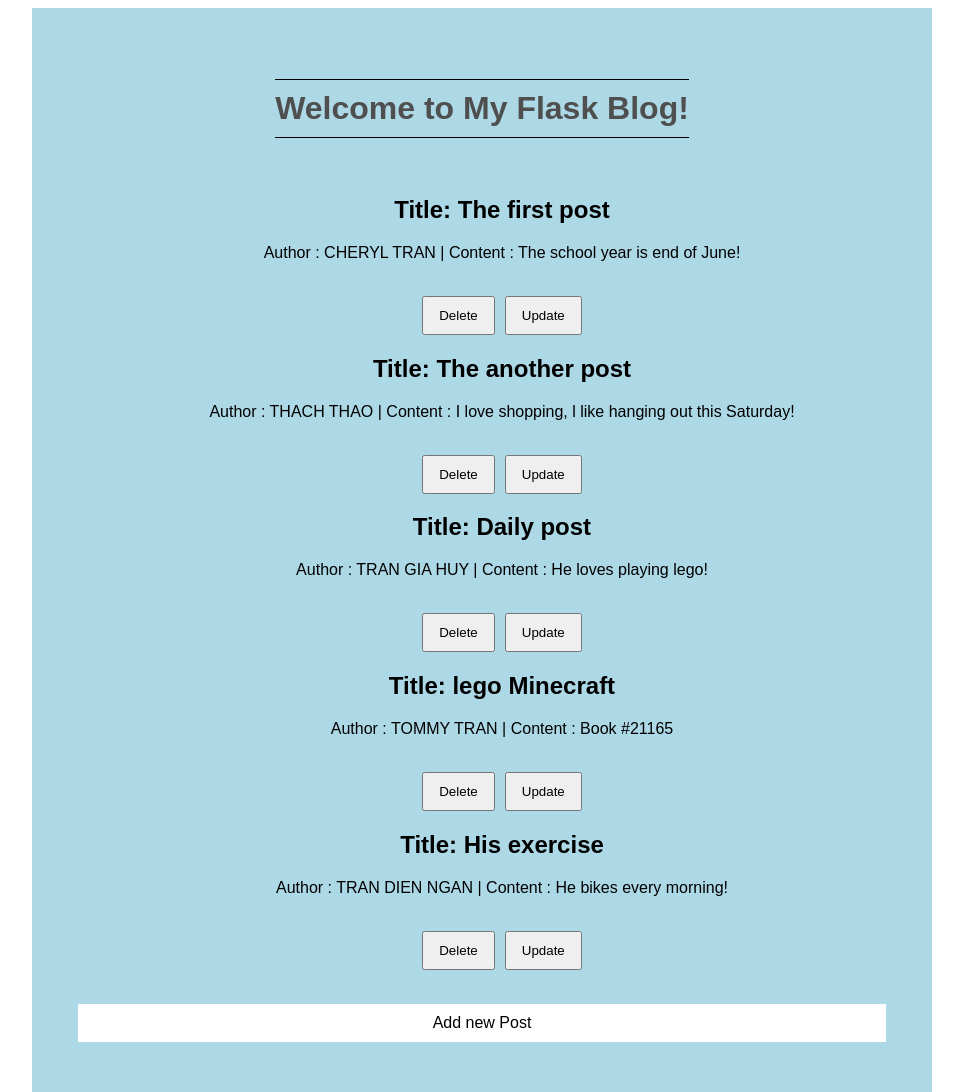
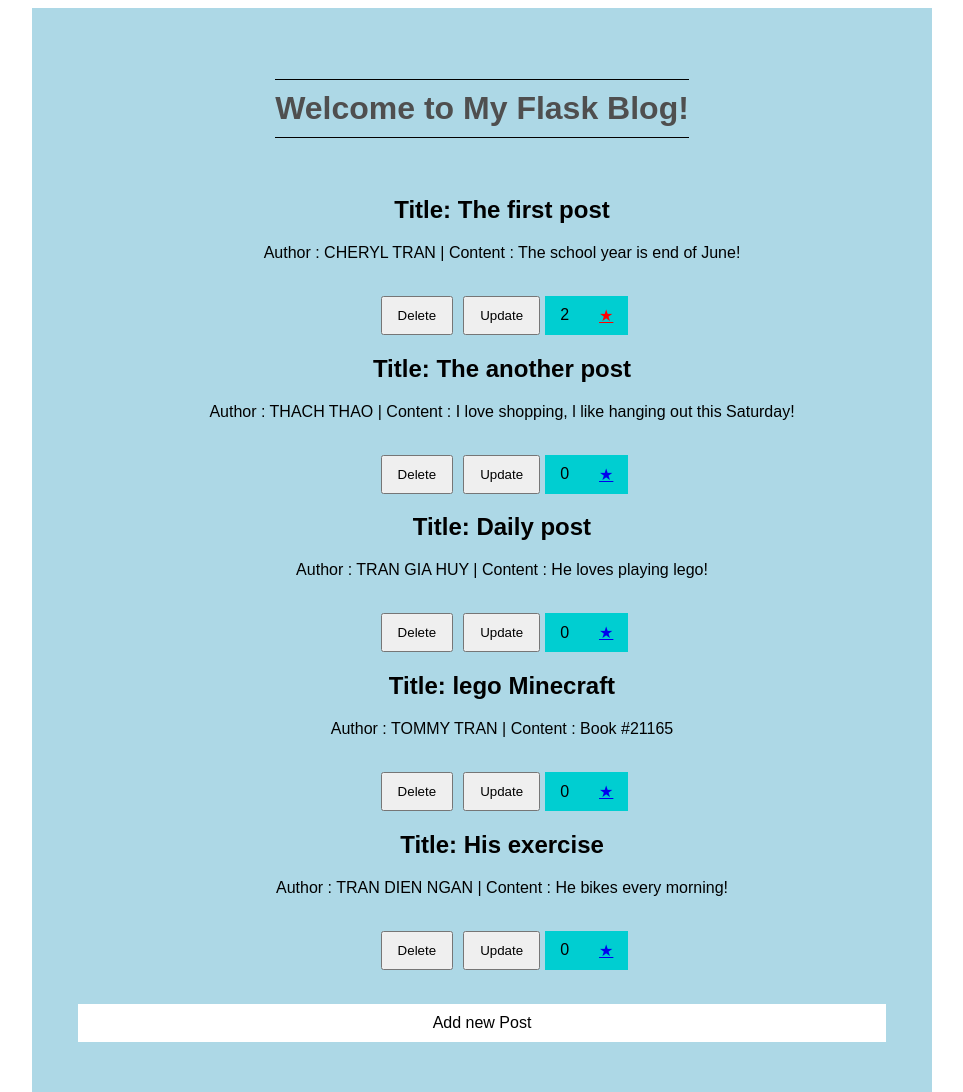
Before and after one commit to ThaaoTRINH/Flask_Masterblog, a Flask app: page /index in a window 1280 px wide. Shown: the whole page, without its empty margins (158-1121 px from the left). Run offline with Flask 3, Linux system fonts and the light colour scheme.

Commit message:
new updated

```diff
--- a/app.py
+++ b/app.py
@@ -98,6 +98,21 @@ def update_post(post_id):
 
     return redirect(url_for('index'))
 
+@app.route('/star_update/<post_star>')
+def star_update(post_star):
+    with open('data.json', 'r') as file:
+        blog_posts = json.load(file)
+    for post in blog_posts:
+        if post['author'].lower() == post_star.lower():
+            post['count'] += 1
+            post['star_class'] = 'red'
+            break
+
+    with open('data.json', 'w') as file:
+        json.dump(blog_posts, file, indent=4)
+
+    return redirect(url_for('index'))
+
 
 if __name__ == '__main__':
-    app.run(host='127.0.0.1', port=5020, debug=True)
+    app.run(host='127.0.0.1', port=5025, debug=True)
--- a/data.json
+++ b/data.json
@@ -3,30 +3,40 @@
         "id": 1,
         "author": "Cheryl Tran",
         "title": "The first post",
-        "content": "The school year is end of June!"
+        "content": "The school year is end of June!",
+        "count": 2,
+        "star_class": "red"
     },
     {
         "id": 2,
         "author": "Thach Thao",
         "title": "The another post",
-        "content": "I love shopping, l like hanging out this Saturday!"
+        "content": "I love shopping, l like hanging out this Saturday!",
+        "count": 0,
+        "star_class": ""
     },
     {
         "id": 3,
         "author": "Tran Gia Huy",
         "title": "Daily post",
-        "content": "He loves playing lego!"
+        "content": "He loves playing lego!",
+        "count": 0,
+        "star_class": ""
     },
     {
         "id": 4,
         "author": "Tommy Tran",
         "title": "lego Minecraft",
-        "content": "Book #21165"
+        "content": "Book #21165",
+        "count": 0,
+        "star_class": ""
     },
     {
         "id": 5,
         "author": "Tran Dien Ngan",
         "title": "His exercise",
-        "content": "He bikes every morning!"
+        "content": "He bikes every morning!",
+        "count": 0,
+        "star_class": ""
     }
 ]
--- a/static/style.css
+++ b/static/style.css
@@ -101,3 +101,16 @@ input[type='text']{
     opacity: 0.4;
     font-size: 1em;
     }
+
+.star, .number_count{
+    display: flex;
+    justify-content: center;
+    align-items: center;
+    padding: 0 15px;
+    background-color: #00CED1;
+    }
+.number_count span{
+    text-align: center;}
+.star.red{
+    color: red;
+    }
--- a/templates/index.html
+++ b/templates/index.html
@@ -32,6 +32,8 @@
                         <form action="{{ url_for('update_form', post_id=post.id) }}">
                             <input type="submit" value="Update">
                         </form>
+                        <span class="number_count" id="{{post['author']}}_count"> {{post['count']}}</span>
+                        <a href="/star_update/{{post['author']}}" class="star {{post['star_class']}}">&starf;</a>
 
                     </div>
                 </li>
```
